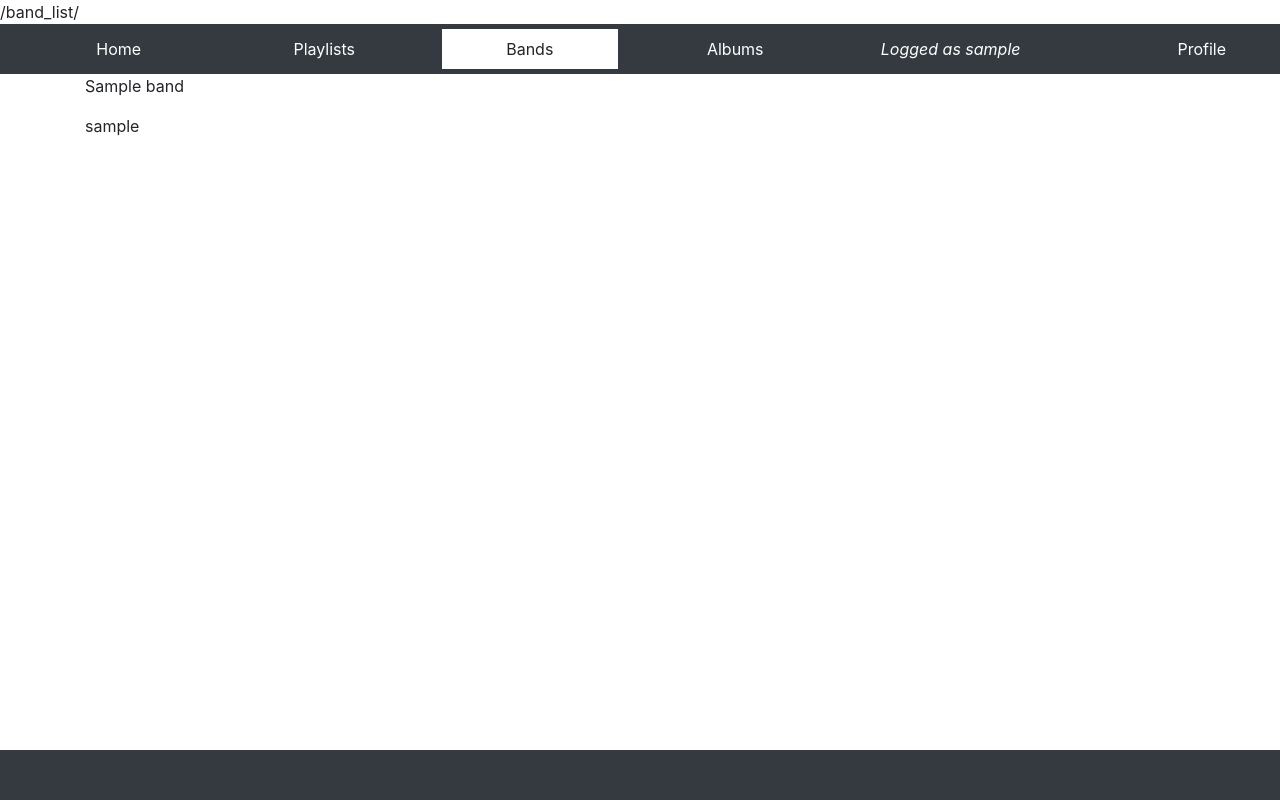
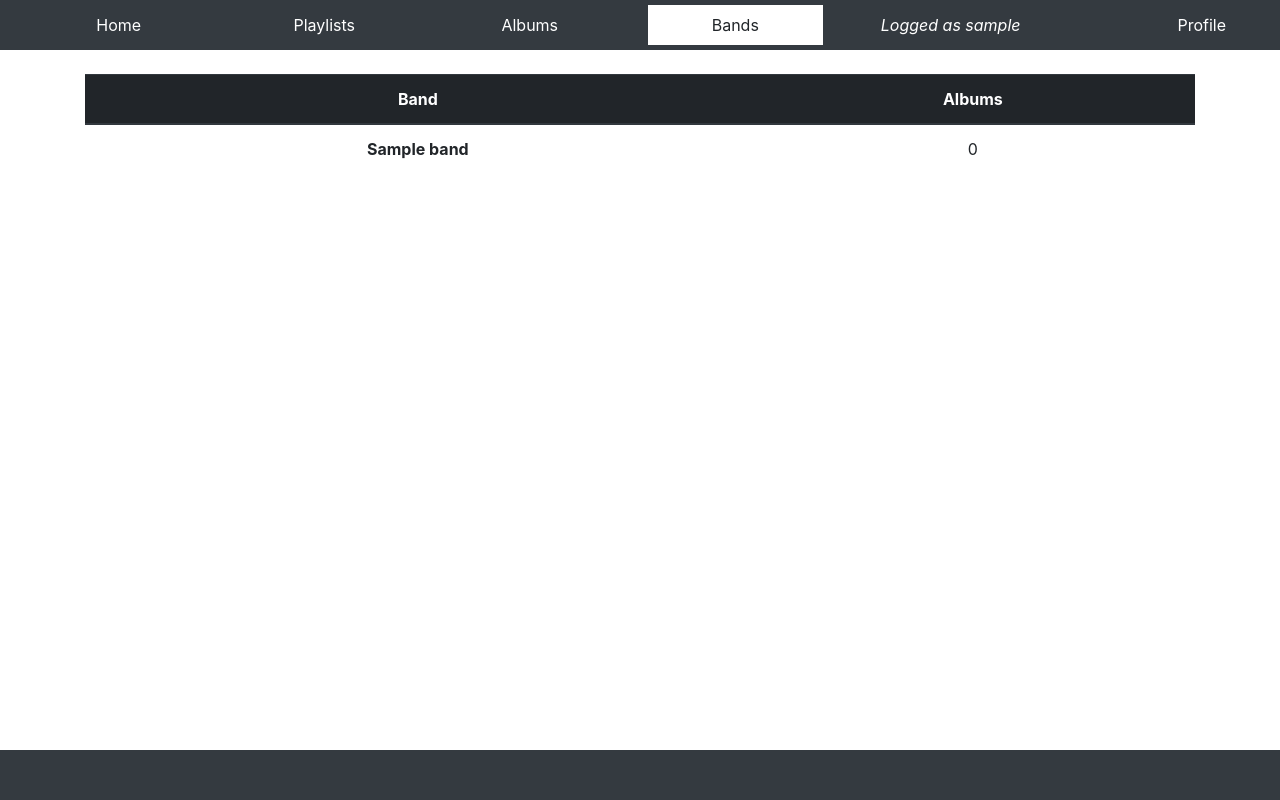
Before and after one commit to david1707/MyMusic, a Django app: page /band_list/ in a window 1280 px wide. Run offline with Django 3.2, Linux system fonts and the light colour scheme; a user stored in the database is signed in; tables that the repository leaves empty hold one stand-in row (values such as "Sample post"); some libraries are stand-ins or nearby versions.

```diff
--- a/MyMusic/settings.py
+++ b/MyMusic/settings.py
@@ -27,6 +27,7 @@ INSTALLED_APPS = [
     'django.contrib.messages',
     'django.contrib.staticfiles',
 
+    'debug_toolbar',
     'crispy_forms',
 
     'music',
@@ -40,6 +41,7 @@ MIDDLEWARE = [
     'django.contrib.auth.middleware.AuthenticationMiddleware',
     'django.contrib.messages.middleware.MessageMiddleware',
     'django.middleware.clickjacking.XFrameOptionsMiddleware',
+    'debug_toolbar.middleware.DebugToolbarMiddleware',
 ]
 
 ROOT_URLCONF = 'MyMusic.urls'
@@ -107,6 +109,8 @@ USE_TZ = True
 
 STATIC_URL = '/static/'
 
+INTERNAL_IPS = ('127.0.0.1',)
+
 STATICFILES_DIRS = [
     os.path.join(BASE_DIR, "static"),
 ]
--- a/MyMusic/urls.py
+++ b/MyMusic/urls.py
@@ -1,7 +1,15 @@
+from django.conf import settings
 from django.contrib import admin
 from django.urls import include, path
+
 
 urlpatterns = [
     path('', include('music.urls')),
     path('admin/', admin.site.urls),
 ]
+
+if settings.DEBUG:
+    import debug_toolbar
+    urlpatterns = [
+        path('__debug__/', include(debug_toolbar.urls)),
+    ] + urlpatterns
--- a/music/templates/music/_navbar.html
+++ b/music/templates/music/_navbar.html
@@ -1,5 +1,4 @@
 {% load static %}
-{{ request.path }}
 <nav class="navbar navbar-expand-lg navbar-dark bg-dark">
     <div class="collapse navbar-collapse" id="navbarNav">
         <ul class="navbar-nav col-md-12">
@@ -7,13 +6,13 @@
                 <a class="nav-link {% if request.path == '/' %} page-active {% endif %}" href="{% url 'home' %}">Home</a>
             </li>
             <li class="nav-item active col-md-2 text-center" >
-                <a class="nav-link {% if request.path == '/playlist_list/' %} page-active {% endif %}" href="{% url 'playlist-list' %}">Playlists</a>
+                <a class="nav-link {% if request.path == '/playlist/list/' %} page-active {% endif %}" href="{% url 'playlist-list' %}">Playlists</a>
+            </li>
+            <li class="nav-item active col-md-2 text-center" >
+                <a class="nav-link {% if request.path == '/album_list/' %} page-active {% endif %}" href="{% url 'album-list' %}">Albums</a>
             </li>
             <li class="nav-item active col-md-2 text-center" >
                 <a class="nav-link {% if request.path == '/band_list/' %} page-active {% endif %}" href="#">Bands</a>
-            </li>
-            <li class="nav-item active col-md-2 text-center" >
-                <a class="nav-link {% if request.path == '/album_list/' %} page-active {% endif %}" href="{% url 'album-list' %}">Albums</a>
             </li>
             <li class="nav-item active col-md-2 text-right" >
                 <i class="nav-link" href="#">Logged as {{request.user}}</i>
--- a/music/templates/music/band_list.html
+++ b/music/templates/music/band_list.html
@@ -2,14 +2,29 @@
 
 {% block content %}
 
-    <div class="container">
-        {% for band in object_list %}
-            <p>{{ band.name }}</p>
-            <p>{{ band.created_by }}</p>
+{% if object_list %}
+<div class="container">
+    <table class="table table-hover mt-4 table-album text-center">
+        <thead class="thead-dark">
+            <tr>
+                <th scope="col">Band</th>
+                <th scope="col">Albums</th>
+            </tr>
+        </thead>
+        <tbody>
+            {% for band in object_list %}
+            <tr>
+                <th scope="row">{{ band.name }}</th>
+                <td>{{ band.albums.count }}</td>
+            </tr>
 
-        {% empty %}
+            {% endfor %}
+        </tbody>
+    </table>
+</div>
 
-        {% endfor %}
-    </div>
+{% else %}
+<!-- TODO: Create album button (AJAX) -->
+{% endif %}
 
-{% endblock %}
+{% endblock content %}
--- a/music/templates/music/base.html
+++ b/music/templates/music/base.html
@@ -1,13 +1,23 @@
+
 <!DOCTYPE html>
 <html lang="en">
+
 <head>
     <meta charset="UTF-8">
     <meta name="viewport" content="width=device-width, initial-scale=1.0">
     <meta http-equiv="X-UA-Compatible" content="ie=edge">
     <title>Document</title>
-    <link rel="stylesheet" href="https://stackpath.bootstrapcdn.com/bootstrap/4.1.3/css/bootstrap.min.css" integrity="sha384-MCw98/SFnGE8fJT3GXwEOngsV7Zt27NXFoaoApmYm81iuXoPkFOJwJ8ERdknLPMO" crossorigin="anonymous">
+
+    <!-- 3rd party CSS-->
+    <link rel="stylesheet" href="https://stackpath.bootstrapcdn.com/bootstrap/4.1.3/css/bootstrap.min.css" integrity="sha384-MCw98/SFnGE8fJT3GXwEOngsV7Zt27NXFoaoApmYm81iuXoPkFOJwJ8ERdknLPMO"
+        crossorigin="anonymous">
+    <link href="https://fonts.googleapis.com/icon?family=Material+Icons" rel="stylesheet">
+
+    <!-- Own CSS -->
     <link rel="stylesheet" href="/static/css/base.css">
+
 </head>
+
 <body>
     {% include 'music/_navbar.html' %}
 
@@ -15,12 +25,17 @@
 
     {% endblock content %}
 
+
+    <!-- jQuery + Bootstrap-->
+
+    <script src="https://code.jquery.com/jquery-3.3.1.min.js" integrity="sha256-FgpCb/KJQlLNfOu91ta32o/NMZxltwRo8QtmkMRdAu8="
+    crossorigin="anonymous"></script>
+    <script src="https://stackpath.bootstrapcdn.com/bootstrap/4.1.3/js/bootstrap.min.js" integrity="sha384-ChfqqxuZUCnJSK3+MXmPNIyE6ZbWh2IMqE241rYiqJxyMiZ6OW/JmZQ5stwEULTy"
+    crossorigin="anonymous"></script>
+    {% block javascript %}{% endblock %}
+
     {% include 'music/_footer.html' %}
-    <script
-        src="https://code.jquery.com/jquery-3.3.1.min.js"
-        integrity="sha256-FgpCb/KJQlLNfOu91ta32o/NMZxltwRo8QtmkMRdAu8="
-        crossorigin="anonymous"></script>
-    <script src="https://stackpath.bootstrapcdn.com/bootstrap/4.1.3/js/bootstrap.min.js" integrity="sha384-ChfqqxuZUCnJSK3+MXmPNIyE6ZbWh2IMqE241rYiqJxyMiZ6OW/JmZQ5stwEULTy" crossorigin="anonymous"></script>
 
 </body>
+
 </html>
--- a/music/urls.py
+++ b/music/urls.py
@@ -1,10 +1,14 @@
-from django.urls import path
+from django.urls import include, path
 
-from .views import home_page, AlbumListView, BandListView, PlaylistListView
+from .views import home_page, AlbumListView, BandListView, PlaylistDetailView, PlaylistListView, delete_playlist
 
 urlpatterns = [
     path('', home_page, name="home"),
     path('album_list/', AlbumListView.as_view(), name="album-list"),
     path('band_list/', BandListView.as_view(), name="band-list"),
-    path('playlist_list/', PlaylistListView.as_view(), name="playlist-list"),
+    path('playlist/', include([
+        path('list/', PlaylistListView.as_view(), name="playlist-list"),
+        path('detail/<int:pk>', PlaylistDetailView.as_view(), name="playlist-detail"),
+        path('delete/<int:pk>', delete_playlist, name="playlist-detail")
+    ])),
 ]
--- a/music/views.py
+++ b/music/views.py
@@ -1,5 +1,9 @@
-from django.shortcuts import render
+from django.http import JsonResponse
+from django.shortcuts import render, get_object_or_404
+
+from django.views.generic.edit import DeleteView
 from django.views.generic.list import ListView
+from django.views.generic.detail import DetailView
 
 from .models import Album, Band, Playlist
 
@@ -20,6 +24,8 @@ def home_page(request):
 
 
 ''' Band Views '''
+
+
 class BandListView(ListView):
     model = Band
     template_name = "music/band_list.html"
@@ -31,6 +37,8 @@ class BandListView(ListView):
 
 
 ''' Album Views '''
+
+
 class AlbumListView(ListView):
     model = Album
     template_name = "music/album_list.html"
@@ -42,6 +50,8 @@ class AlbumListView(ListView):
 
 
 ''' Playlists Views '''
+
+
 class PlaylistListView(ListView):
     model = Playlist
     template_name = "music/playlist_list.html"
@@ -50,3 +60,18 @@ class PlaylistListView(ListView):
     def get_queryset(self, **kwargs):
         qs = Playlist.objects.filter(created_by=self.request.user)
         return qs
+
+
+class PlaylistDetailView(DetailView):
+    model = Playlist
+    template_name = 'music/playlist_detail.html'
+
+
+def delete_playlist(request, pk):
+    playlist = get_object_or_404(Playlist, pk=pk)
+    # playlist.delete()
+    data = {
+        'status': 200,
+        'msg': 'Playlist deleted successfully'
+    }
+    return JsonResponse(data)
--- a/static/css/base.css
+++ b/static/css/base.css
@@ -58,9 +58,14 @@ body {
     background-color: red;
 }
 
-.table-hover tbody tr:hover {
+.table-hover tbody tr:hover, th:hover > a, td:hover > a {
     background-color: rgba(97, 99, 102, 0.9);
-    color: white;
+    color: white !important;
+    text-decoration: none;
+}
+
+a {
+    color: #212529;
 }
 
 /*
```
Also changed, not shown: music/templates/music/album_list.html (+4 -4 lines), music/templates/music/playlist_list.html (+18 -2 lines), static/js/playlist_list.js (added, +28 -0 lines), 2 other files.
